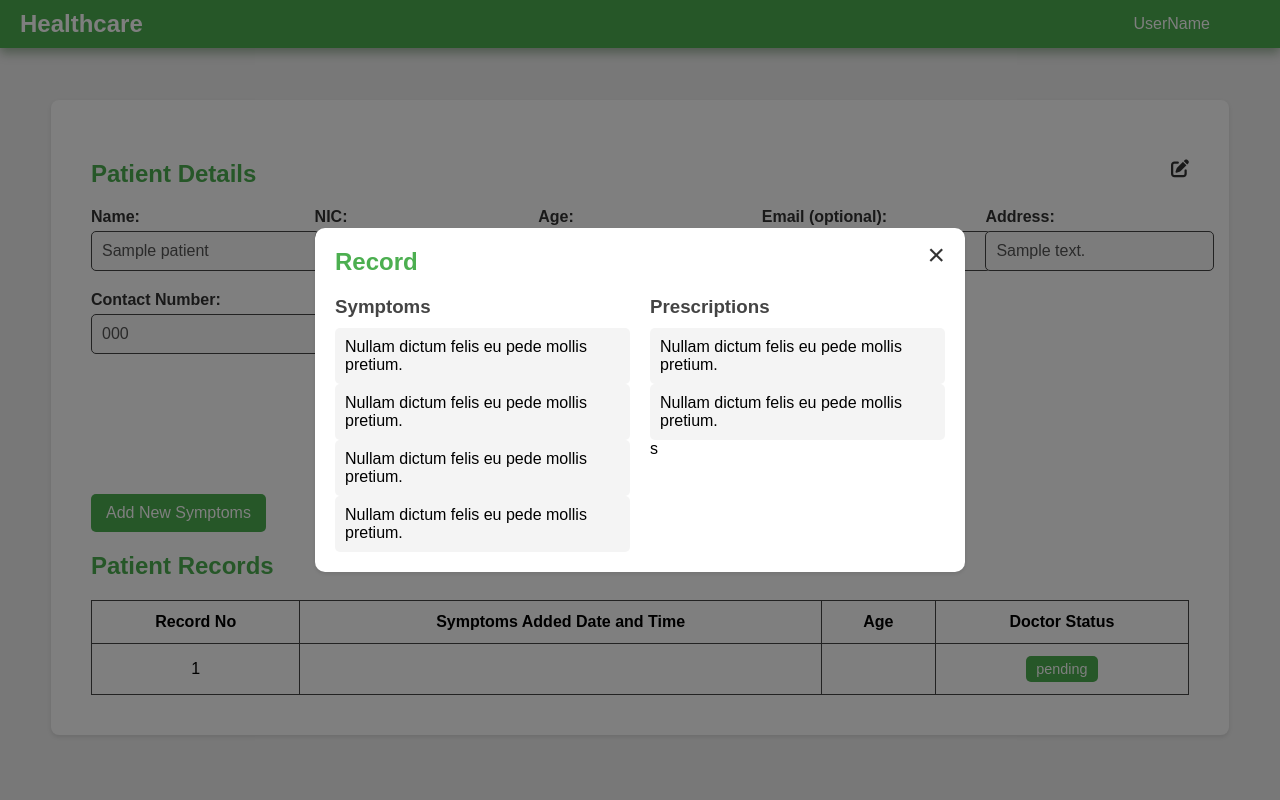
After one commit to chalitha31/HealthCare, a PHP site: page /reception/profile-view.php?p_id=1 in a window 1280 px wide, after a click that opens the changed part. The commit adds this page. Run offline with PHP 8.4, Linux system fonts and the light colour scheme; tables that the repository leaves empty or names only in its code hold one stand-in row (values such as "Sample post"); data that the repository does not hold is empty.

Commit message:
multiple pages edit

```diff
--- /dev/null
+++ b/assets/css/profile-view.css
@@ -0,0 +1,340 @@
+
+body {
+    font-family: Arial, sans-serif;
+    background-color: #f1f1f1;
+    margin: 0;
+    padding: 20px;
+}
+
+.container {
+    max-width: 95%;
+    margin: 80px auto;
+    background-color: #fff;
+    padding: 20px;
+    border-radius: 8px;
+    box-shadow: 0 2px 4px rgba(0, 0, 0, 0.1);
+}
+
+.profile-details {
+    margin-top: 20px;
+    padding: 20px;
+    display: flex;
+    flex-direction: column;
+    /* border: 1px solid var(--medium-gray); */
+    border-radius: 10px;
+}
+
+.detail-heading{
+    width: 100%;
+    display: flex;
+    justify-content: space-between;
+}
+
+.profile-details h2 {
+    color: var(--base-color);
+    margin-bottom: 20px;
+    width: 100%;
+}
+
+.edit-details{
+    margin-left: auto;
+    font-size: 18px;
+    font-weight: 400;
+
+}
+
+.fa-pen-to-square{
+    font-size: 18px;
+    color: var(--dark-gray);
+    cursor: pointer;
+}
+.fa-pen-to-square:hover{
+    color: var(--base-color);
+}
+
+.profile-details .form-row {
+    display: flex;
+    flex-wrap: wrap;
+    justify-content: space-between;
+    gap: 20px;
+    margin-bottom: 20px;
+}
+
+.profile-details .form-group {
+    flex: 1;
+    min-width: 200px;
+}
+
+.profile-details label {
+    display: block;
+    margin-bottom: 5px;
+    color: var(--dark-gray);
+    font-weight: bold;
+}
+
+.profile-details span {
+    max-width: 400px;
+    display: block;
+    padding: 10px;
+    border: 1px solid var(--medium-gray);
+    border-radius: 5px;
+    background-color: #f9f9f9;
+}
+
+.profile-inputs {
+    max-width: 400px;
+    display: block;
+    padding: 10px;
+    font-size: 1em;
+    border: 1px solid var(--medium-gray);
+    border-radius: 5px;
+    background-color: #f9f9f9;
+}
+
+.save-details {
+    margin-bottom: 0px;
+    padding: 10px 15px;
+    background-color: var(--base-color);
+    border: none;
+    border-radius: 5px;
+    color: #FFFFFF;
+    font-size: 1em;
+    cursor: pointer;
+    margin-right: auto;
+    display: none;
+    transition: background-color 0.3s;
+}
+
+.save-details:hover {
+    background-color: var(--second-base-color);
+}
+
+
+.symptoms-table-container {
+    margin-top: 80px;
+    padding: 20px;
+}
+
+.symptoms-table-container h2 {
+    color: var(--base-color);
+    margin-bottom: 20px;
+}
+
+#symptoms{
+    resize: vertical;
+}
+
+.add-symptoms-btn {
+    margin-bottom: 20px;
+    padding: 10px 15px;
+    background-color: var(--base-color);
+    border: none;
+    border-radius: 5px;
+    color: #FFFFFF;
+    font-size: 1em;
+    cursor: pointer;
+    transition: background-color 0.3s;
+}
+
+.add-symptoms-btn:hover {
+    background-color: var(--second-base-color);
+}
+
+table {
+    width: 100%;
+    border-collapse: collapse;
+}
+
+#symptomsTable th,
+#symptomsTable td{
+    text-align: center;
+}
+
+th, td {
+    padding: 12px 15px;
+    border: 1px solid var(--medium-gray);
+    text-align: left;
+}
+
+tbody tr {
+    cursor: pointer;
+}
+
+tbody tr:hover {
+    background-color: var(--medium-gray);
+    color: white;
+}
+
+.status-btn {
+    padding: 5px 10px;
+    border: none;
+    border-radius: 5px;
+    font-size: 0.9em;
+    cursor: pointer;
+}
+
+.status-btn.pending {
+    background-color: var(--base-color);
+    color: white;
+}
+
+.status-btn.checked {
+    background-color: var(--medium-gray);
+    color: white;
+}
+
+.popup-container {
+    display: none;
+    position: fixed;
+    top: 0;
+    left: 0;
+    width: 100%;
+    height: 100%;
+    background-color: rgba(0, 0, 0, 0.5);
+    justify-content: center;
+    align-items: center;
+}
+
+.popup-content {
+    background-color: #fff;
+    padding: 20px;
+    border-radius: 8px;
+    box-shadow: 0 2px 4px rgba(0, 0, 0, 0.1);
+    width: 500px;
+    max-width: 90%;
+    position: relative;
+}
+.popup-content h2{
+    color: var(--base-color);
+    margin-bottom: 20px;
+}
+
+.close-btn {
+    position: absolute;
+    top: 10px;
+    right: 10px;
+    font-size: 1.5em;
+    cursor: pointer;
+    color: var(--dark-gray);
+}
+
+form {
+    display: flex;
+    flex-direction: column;
+    gap: 15px;
+}
+
+form .form-group {
+    margin-bottom: 15px;
+}
+
+form label {
+    margin-bottom: 5px;
+    color: var(--dark-gray);
+}
+
+form input, form textarea {
+    width: 100%;
+    padding: 10px;
+    border: 1px solid var(--medium-gray);
+    border-radius: 5px;
+    font-size: 1em;
+    color: var(--dark-gray);
+    background-color: #FFFFFF;
+    transition: border-color 0.3s;
+}
+
+form input:focus, form textarea:focus {
+    border-color: var(--base-color);
+    outline: none;
+}
+
+form button {
+    padding: 10px 15px;
+    background-color: var(--base-color);
+    border: none;
+    border-radius: 5px;
+    color: #FFFFFF;
+    font-size: 1em;
+    cursor: pointer;
+    transition: background-color 0.3s;
+}
+
+form button:hover {
+    background-color: var(--second-base-color);
+}
+
+
+
+
+.popup-container {
+    display: none;
+    position: fixed;
+    z-index: 1000;
+    left: 0;
+    top: 0;
+    width: 100%;
+    height: 100%;
+    overflow: auto;
+    background-color: rgba(0, 0, 0, 0.5);
+    justify-content: center;
+    align-items: center;
+}
+
+.popup-content {
+    background-color: white;
+    padding: 20px;
+    border-radius: 10px;
+    width: 80%;
+    max-width: 650px;
+    position: relative;
+}
+
+.close-btn {
+    position: absolute;
+    top: 10px;
+    right: 20px;
+    font-size: 30px;
+    cursor: pointer;
+}
+
+.details-columns {
+    width: 100%;
+    display: flex;
+    column-gap: 20px;
+    justify-content: space-between;
+}
+
+.details-column {
+    width: 45%;
+    flex: 1;
+}
+
+.text-container{
+    max-height: 600px;
+    overflow-y: auto;
+}
+
+.details-column h3 {
+    margin-top: 0;
+    margin-bottom: 10px;
+    color: var(--medium-gray);
+}
+
+.details-column p {
+    background-color: #f4f4f4;
+    padding: 10px;
+    border-radius: 5px;
+}
+
+/* Responsive Design */
+
+@media (max-width: 768px) {
+    .profile-details .form-row {
+        flex-direction: column;
+    }
+
+    .profile-details .form-group {
+        min-width: 100%;
+    }
+}
--- /dev/null
+++ b/assets/js/profile-view.js
@@ -0,0 +1,31 @@
+function showPopup(popupId) {
+    document.getElementById(popupId).style.display = 'flex';
+}
+
+function closePopup(popupId) {
+    document.getElementById(popupId).style.display = 'none';
+}
+
+// Example function for adding new symptoms
+document.getElementById('addSymptomsForm').addEventListener('submit', function(event) {
+    event.preventDefault();
+    // Handle form submission
+    closePopup('add-symptoms-popup');
+});
+
+
+let editBtn = document.querySelector('.fa-pen-to-square');
+let saveBtn = document.querySelector('.save-details');
+let profileInputs = Array.from(document.querySelectorAll('.profile-inputs'));
+
+editBtn.addEventListener('click', function() {
+    profileInputs.forEach(input => input.disabled = false);
+    saveBtn.style.display = 'block';
+    editBtn.style.display = 'none';
+});
+
+saveBtn.addEventListener('click', function() {
+    profileInputs.forEach(input => input.disabled = true);
+    saveBtn.style.display = 'none';
+    editBtn.style.display = 'block';
+});
--- /dev/null
+++ b/reception/profile-view.php
@@ -0,0 +1,203 @@
+<?php
+require_once "../connection.php";
+
+$patient_id = $_GET["p_id"];
+
+
+?>
+
+<!DOCTYPE html>
+<html lang="en">
+
+<head>
+    <meta charset="UTF-8">
+    <meta name="viewport" content="width=device-width, initial-scale=1.0">
+    <title>Profile View</title>
+    <link rel="stylesheet" href="../assets/css/common.css">
+    <link rel="stylesheet" href="../assets/css/header.css">
+    <link rel="stylesheet" href="../assets/css/profile-view.css">
+    <link rel="stylesheet" href="https://cdnjs.cloudflare.com/ajax/libs/font-awesome/6.5.2/css/all.min.css" integrity="sha512-SnH5WK+bZxgPHs44uWIX+LLJAJ9/2PkPKZ5QiAj6Ta86w+fsb2TkcmfRyVX3pBnMFcV7oQPJkl9QevSCWr3W6A==" crossorigin="anonymous" referrerpolicy="no-referrer" />
+</head>
+
+<body>
+    <header class="header">
+        <div class="logo">Healthcare</div>
+        <div class="header-username">UserName</div>
+    </header>
+    <div class="container">
+        <div class="profile-details">
+            <div class="detail-heading">
+                <h2>Patient Details</h2>
+                <i class="fa-solid fa-pen-to-square"></i>
+            </div>
+
+            <?php
+
+            $patientResultSet = Database::search("SELECT * FROM `registered_patients` WHERE `p_id` = '" . $patient_id . "'");
+
+            $patientCount = $patientResultSet->num_rows;
+
+            if ($patientCount == 1) {
+                $patientResult = $patientResultSet->fetch_assoc();
+            ?>
+
+                <div class="form-row">
+                    <div class="form-group">
+                        <label>Name:</label>
+                        <input class="profile-inputs" type="text" id="name" name="name" value="<?php echo $patientResult["name"]; ?>" disabled required>
+                        <!-- <span>John Doe</span> -->
+                    </div>
+                    <div class="form-group">
+                        <label>NIC:</label>
+                        <input class="profile-inputs" type="text" id="nic" name="name" value="<?php echo $patientResult["id_num"]; ?>" disabled required>
+                        <!-- <span>123456789V</span> -->
+                    </div>
+                    <div class="form-group">
+                        <label>Age:</label>
+                        <input class="profile-inputs" type="number" id="age" name="age" value="<?php echo $patientResult["age"]; ?>" disabled required>
+                        <!-- <span>30</span> -->
+                    </div>
+                    <div class="form-group">
+                        <label>Email (optional):</label>
+                        <input class="profile-inputs" type="email" id="email" name="email" value="<?php echo $patientResult["email"]; ?>" disabled>
+                        <!-- <span>john.doe@example.com</span> -->
+                    </div>
+                    <div class="form-group">
+                        <label>Address:</label>
+                        <input class="profile-inputs" type="text" id="address" name="address" value="<?php echo $patientResult["address"]; ?>" disabled required>
+                        <!-- <span>123 Main Street</span> -->
+                    </div>
+                    <div class="form-group">
+                        <label>Contact Number:</label>
+                        <input class="profile-inputs" type="text" id="contact" name="contact" value="<?php echo $patientResult["mobile"]; ?>" disabled required>
+                        <!-- <span>+123456789</span> -->
+                    </div>
+                </div>
+                <button class="save-details">Save</button>
+
+            <?php
+            }
+            ?>
+
+
+        </div>
+
+
+
+        <!-- <hr> -->
+
+        <div class="symptoms-table-container">
+            <button onclick="showPopup('add-symptoms-popup')" class="add-symptoms-btn">Add New Symptoms</button>
+            <h2>Patient Records</h2>
+            <table id="symptomsTable">
+                <thead>
+                    <tr>
+                        <th>Record No</th>
+                        <th>Symptoms Added Date and Time</th>
+                        <th>Age</th>
+                        <th>Doctor Status</th>
+                    </tr>
+                </thead>
+                <tbody>
+
+                    <?php
+                    $patientDetailsResultSet = Database::search("SELECT * FROM `patients_details` WHERE `patients_id` = '" . $patient_id . "'");
+
+                    $patientDetailsCount = $patientDetailsResultSet->num_rows;
+
+                    if ($patientDetailsCount > 0) {
+                        while ($patientDetailsResult = $patientDetailsResultSet->fetch_assoc()) {
+                    ?>
+
+                            <tr onclick="showPopup('details-popup')">
+                                <td><?php echo $patientDetailsResult["id"]; ?></td>
+                                <td><?php echo $patientDetailsResult["symptoms_date"]; ?></td>
+                                <td><?php echo $patientDetailsResult["age"]; ?></td>
+
+                                <?php
+
+                                if ($patientDetailsResult["Prescriptions"] == "") {
+                                ?>
+
+                                    <td><button class="status-btn pending">pending</button></td>
+
+                                <?php
+                                } else {
+                                ?>
+                                    <td><button class="status-btn checked">Checked</button></td>
+
+                                <?php
+                                }
+
+                                ?>
+
+                            </tr>
+                            <!-- <tr onclick="showPopup('details-popup')">
+                                <td>2</td>
+                                <td>2024-06-02 11:00 AM</td>
+                                <td>30</td>
+                                <td><button class="status-btn checked">Checked</button></td>
+                            </tr> -->
+
+
+
+
+                            <!-- Popup Container for Details -->
+
+                    <?php
+                        }
+                    }
+                    ?>
+
+                </tbody>
+            </table>
+        </div>
+
+        <div id="details-popup" class="popup-container">
+            <div class="popup-content">
+                <span class="close-btn" onclick="closePopup('details-popup')">&times;</span>
+                <h2>Record</h2>
+                <div class="details-columns">
+                    <div class="details-column">
+                        <h3>Symptoms</h3>
+                        <div class="text-container">
+                            <!-- <p class="symptoms-text"><?php echo $patientDetailsResult["symptoms"]; ?></p> -->
+                            <p class="prescriptions-text">Nullam dictum felis eu pede mollis pretium.</p>
+                            <p class="prescriptions-text">Nullam dictum felis eu pede mollis pretium.</p>
+                            <p class="prescriptions-text">Nullam dictum felis eu pede mollis pretium.</p>
+                            <p class="prescriptions-text">Nullam dictum felis eu pede mollis pretium.</p>
+
+                        </div>
+                    </div>
+                    <div class="details-column">
+                        <h3>Prescriptions</h3>
+                        <div class="text-container">
+                            <p class="prescriptions-text">Nullam dictum felis eu pede mollis pretium.</p>
+                            <p class="prescriptions-text">Nullam dictum felis eu pede mollis pretium.</p>s
+                            <!-- <p class="prescriptions-text"><?php echo $patientDetailsResult["Prescriptions"]; ?></p> -->
+                        </div>
+                    </div>
+                </div>
+            </div>
+        </div>
+
+        <!-- Popup Container for Adding Symptoms -->
+        <div id="add-symptoms-popup" class="popup-container">
+            <div class="popup-content">
+                <span class="close-btn" onclick="closePopup('add-symptoms-popup')">&times;</span>
+                <h2>Add New Symptoms</h2>
+                <form id="addSymptomsForm">
+                    <div class="form-group">
+                        <!-- <label for="symptoms">Symptoms:</label> -->
+                        <textarea id="symptoms" name="symptoms" rows="4" required></textarea>
+                    </div>
+                    <button type="submit">Add Symptoms</button>
+                </form>
+            </div>
+        </div>
+    </div>
+
+    <script src="../assets/js/profile-view.js"></script>
+</body>
+
+</html>
--- a/reception/registration.php
+++ b/reception/registration.php
@@ -74,7 +74,7 @@
     </style>
 </head>
 <h2 class="content-title">Patient Registration</h2>
-<form class="registration-form">
+<div class="registration-form">
     <div class="form-row">
         <div class="form-group">
             <label for="name">Name:</label>
@@ -109,5 +109,5 @@
         <label for="symptoms">Symptoms:</label>
         <textarea id="symptoms" name="symptoms" rows="4" required></textarea>
     </div>
-    <button type="submit">Register</button>
-</form>
+    <button type="submit" onclick="registerPatient()">Register</button>
+</div>
```
Also changed, not shown: reception/patients.php (+31 -9 lines), reception/reception.js (+64 -0 lines), reception/receptionProcess.php (added, +42 -0 lines).
